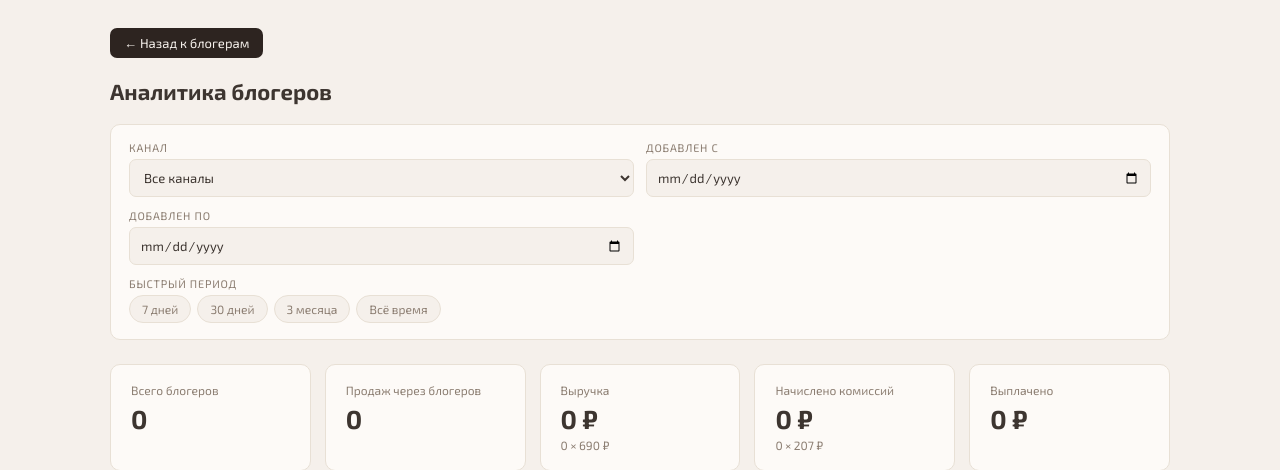
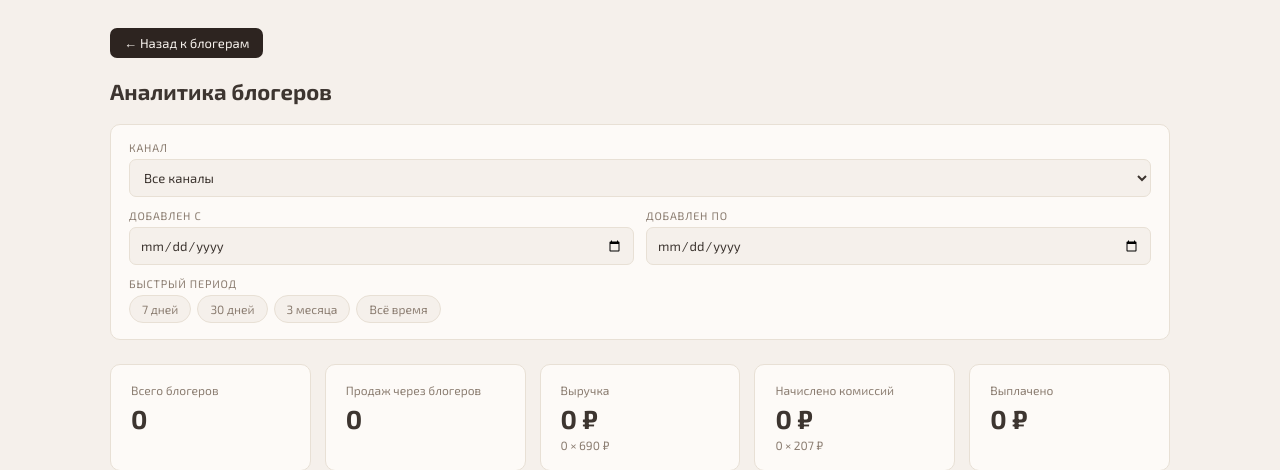
Before and after one commit to yacatya/----2, a Flask app: page /admin/bloggers/analytics in a window 1280 px wide. Shown: the part 46-516 px from the top of the page. Run offline with Flask 3, Linux system fonts and the light colour scheme; the visitor is signed in with stand-in values (Sample User, id 1); data that the repository does not hold is empty.

Commit message:
Fix analytics filter layout: channel top, dates side by side, periods below
https://claude.ai/code/session_01D8pqrigRmGWhEo9utkSJfg

```diff
--- a/app/templates/admin_bloggers_analytics.html
+++ b/app/templates/admin_bloggers_analytics.html
@@ -96,12 +96,11 @@ a.btn-back:hover { opacity: .85; }
 .filter-bar {
   background: var(--card); border: 1px solid var(--border); border-radius: 10px;
   padding: 16px 18px; margin-bottom: 24px;
-  display: grid;
-  grid-template-columns: 1fr 1fr;
-  gap: 12px;
+  display: flex; flex-direction: column; gap: 12px;
 }
+.filter-row { display: flex; gap: 12px; }
+.filter-row .filter-group { flex: 1; }
 .filter-group { display: flex; flex-direction: column; gap: 5px; }
-.filter-group.full { grid-column: 1 / -1; }
 .filter-group label { font-size: 11px; color: var(--muted); letter-spacing: .8px; text-transform: uppercase; }
 .filter-group select, .filter-group input[type=date] {
   border: 1px solid var(--border); border-radius: 7px; padding: 9px 10px;
@@ -149,6 +148,7 @@ a.btn-back:hover { opacity: .85; }
         <option value="telegram"  {% if channel_filter=='telegram' %}selected{% endif %}>✈️ Telegram</option>
       </select>
     </div>
+    <div class="filter-row">
       <div class="filter-group">
         <label>Добавлен с</label>
         <input type="date" name="date_from" value="{{ date_from }}" onchange="this.form.submit()">
@@ -157,7 +157,8 @@ a.btn-back:hover { opacity: .85; }
         <label>Добавлен по</label>
         <input type="date" name="date_to" value="{{ date_to }}" onchange="this.form.submit()">
       </div>
-    <div class="filter-group full">
+    </div>
+    <div class="filter-group">
       <label>Быстрый период</label>
       <div class="quick-periods">
         <a class="qp-btn" href="#" onclick="setQuickPeriod(7);return false;">7 дней</a>
```
Lines whose indentation alone changed are shown as unchanged.
